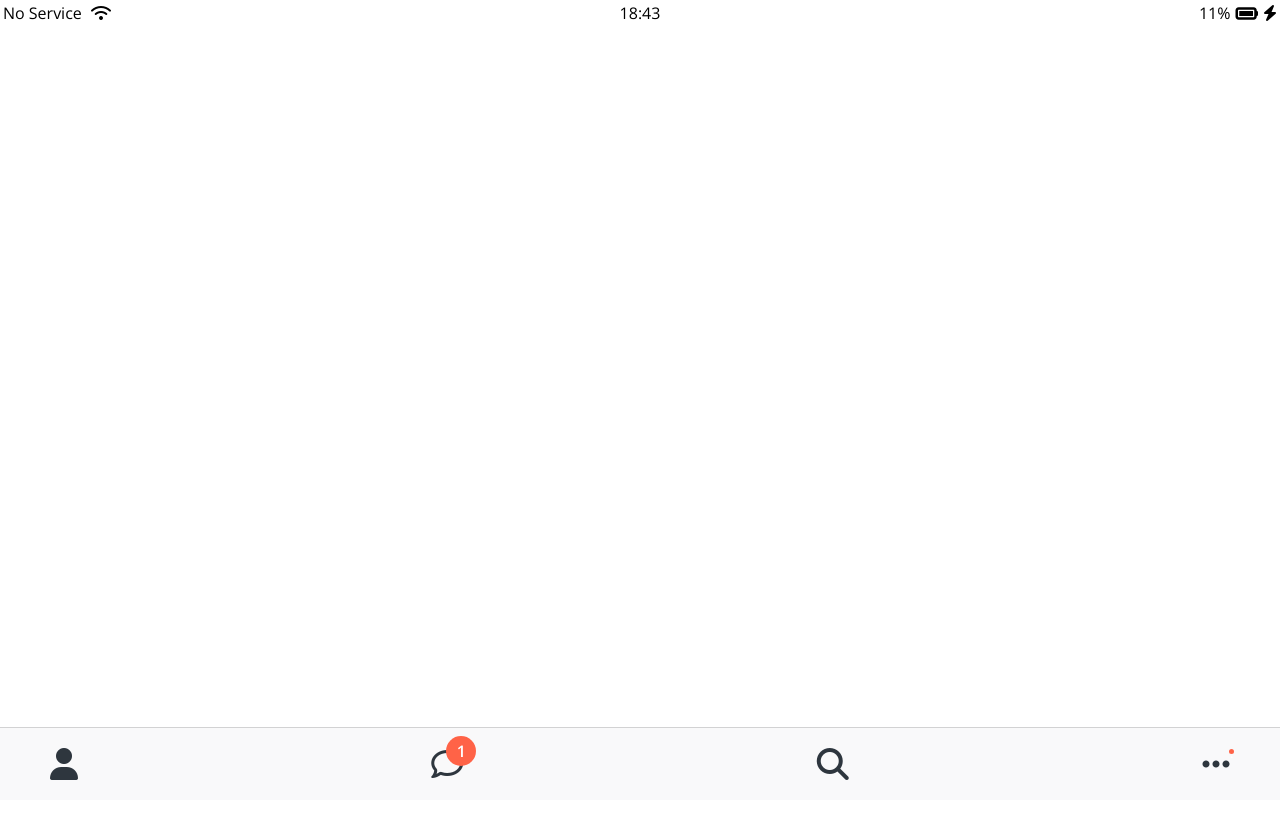
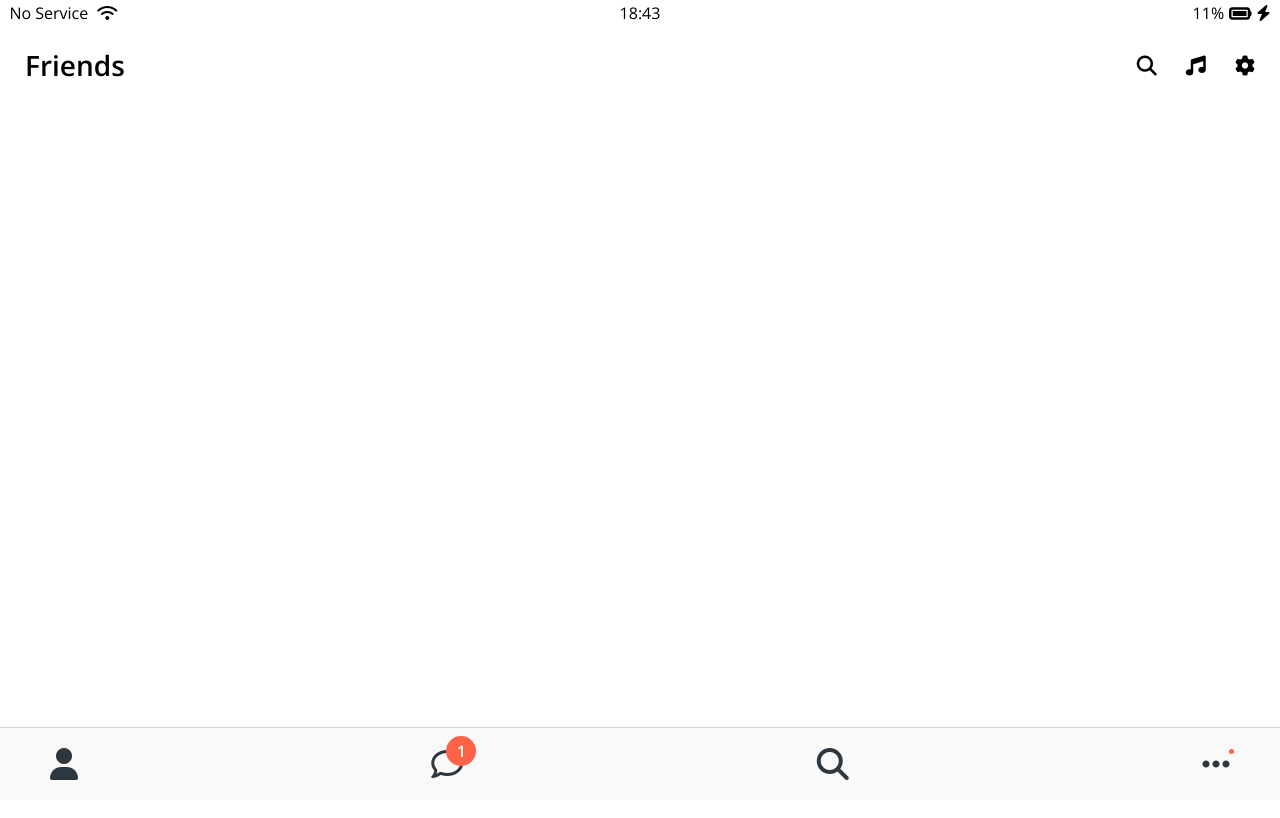
Before and after one commit to Namyunha/kokoa-clone-2022, a plain HTML site: page friends.html in a window 1280 px wide. Shown: the top 818 px of the page. Drawn offline with nearby package versions, Linux system fonts and the light colour scheme.

Commit message:
created header

```diff
--- /dev/null
+++ b/css/components/screen-header.css
@@ -0,0 +1,16 @@
+.screen-header {
+  display: flex;
+  justify-content: space-between;
+  align-items: center;
+  padding: 25px;
+}
+
+.screen-header__title {
+  font-size: 28px;
+  font-weight: 600;
+}
+
+.screen-header__icons span {
+  margin-left: 25px;
+  font-weight: 600;
+}
--- a/css/components/statues-bar.css
+++ b/css/components/statues-bar.css
@@ -1,12 +1,10 @@
 .statues-bar {
   display: flex;
   justify-content: center;
+  padding: 5px 3px;
 }
 .statues-bar__column {
-  position: fixed;
-  width: 100%;
-  box-sizing: border-box;
-  padding: 5px 3px;
+  width: 33%;
 }
 .statues-bar__column:first-child span {
   margin-right: 5px;
--- a/css/style.css
+++ b/css/style.css
@@ -5,6 +5,7 @@
 /*Components*/
 @import "components/statues-bar.css";
 @import "components/nav-bar.css";
+@import "components/screen-header.css";
 /*Screens*/
 @import "screens/login.css";
 body {
--- a/friends.html
+++ b/friends.html
@@ -22,6 +22,15 @@
         <i class="fa-sharp fa-solid fa-bolt"></i>
       </div>
     </div>
+
+    <header class="screen-header">
+      <h1 class="screen-header__title">Friends</h1>
+      <div class="screen-header__icons">
+        <span><i class="fa-solid fa-magnifying-glass fa-lg"></i></span>
+        <span><i class="fa-solid fa-music fa-lg"></i></span>
+        <span><i class="fa-solid fa-gear fa-lg"></i></span>
+      </div>
+    </header>
 
     <nav class="nav">
       <ul class="nav__list">
@@ -52,7 +61,6 @@
         </li>
       </ul>
     </nav>
-
     <script
       src="https://kit.fontawesome.com/42f0209506.js"
       crossorigin="anonymous"
```
